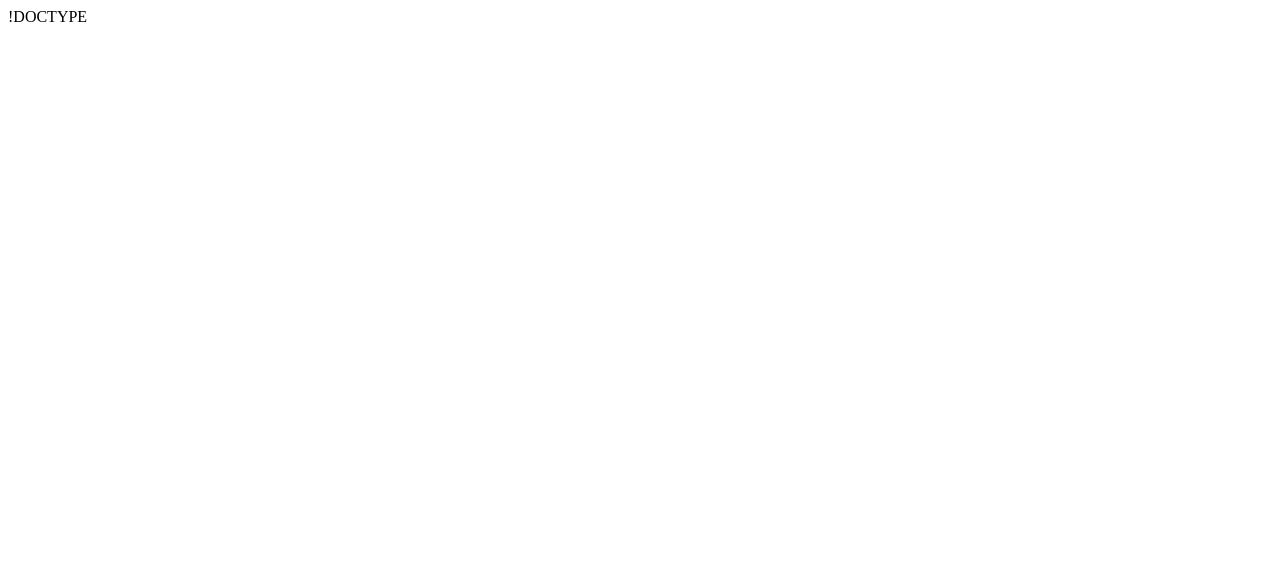
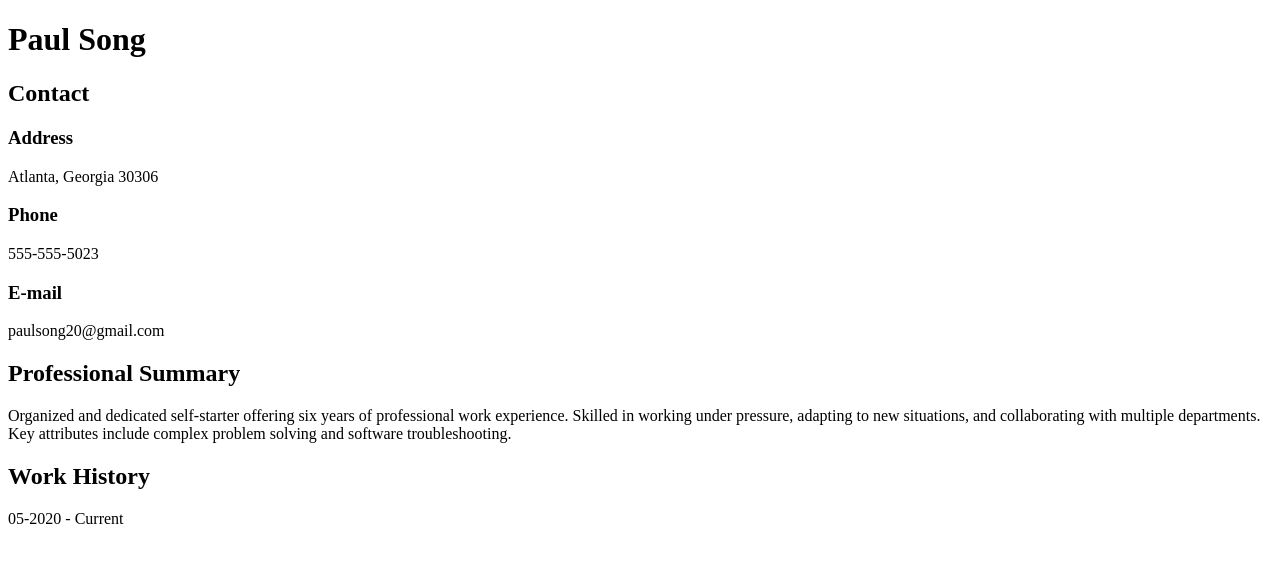
Before and after one commit to psong1/practice-resume, a plain HTML site: page index.html in a window 1280 px wide. Drawn offline with Linux system fonts and the light colour scheme; files that its build step writes are made by us from their sources.

Commit message:
added initial code to HTML file

```diff
--- a/index.html
+++ b/index.html
@@ -1,9 +1,37 @@
-!DOCTYPE <html>
+<!DOCTYPE html>
     <head>
-        <title>Paul Song</title>
+        <meta charset="UTF-8" />
+        <meta name="author" content="Paul Song" />
+        <meta
+            name="description"
+            content="This resumes provides information about Paul Song's professional summary, work history, education, skill, and certifications" />
         <link href="./resources/css/index.css" rel="stylesheet"/>
+        <title>Resume</title>
     </head>
 
+    <!--remember inline block display for contact info-->
+    <h1>Paul Song</h1>
+
+    <h2>Contact</h2>
+        <h3>Address</h3>
+            <p>Atlanta, Georgia 30306</p>
+
+        <h3>Phone</h3>
+            <p>555-555-5023</p>
+
+        <h3>E-mail</h3>
+            <p>paulsong20@gmail.com</p>
+
+
+
+    <h2>Professional Summary</h2>
+        <p>Organized and dedicated self-starter offering six years of professional
+            work experience. Skilled in working under pressure, adapting to new
+            situations, and collaborating with multiple departments. Key attributes
+            include complex problem solving and software troubleshooting. </p>
+
+    <h2>Work History</h2>
+        <p .date>05-2020 - Current</p>
 
 
 
```
